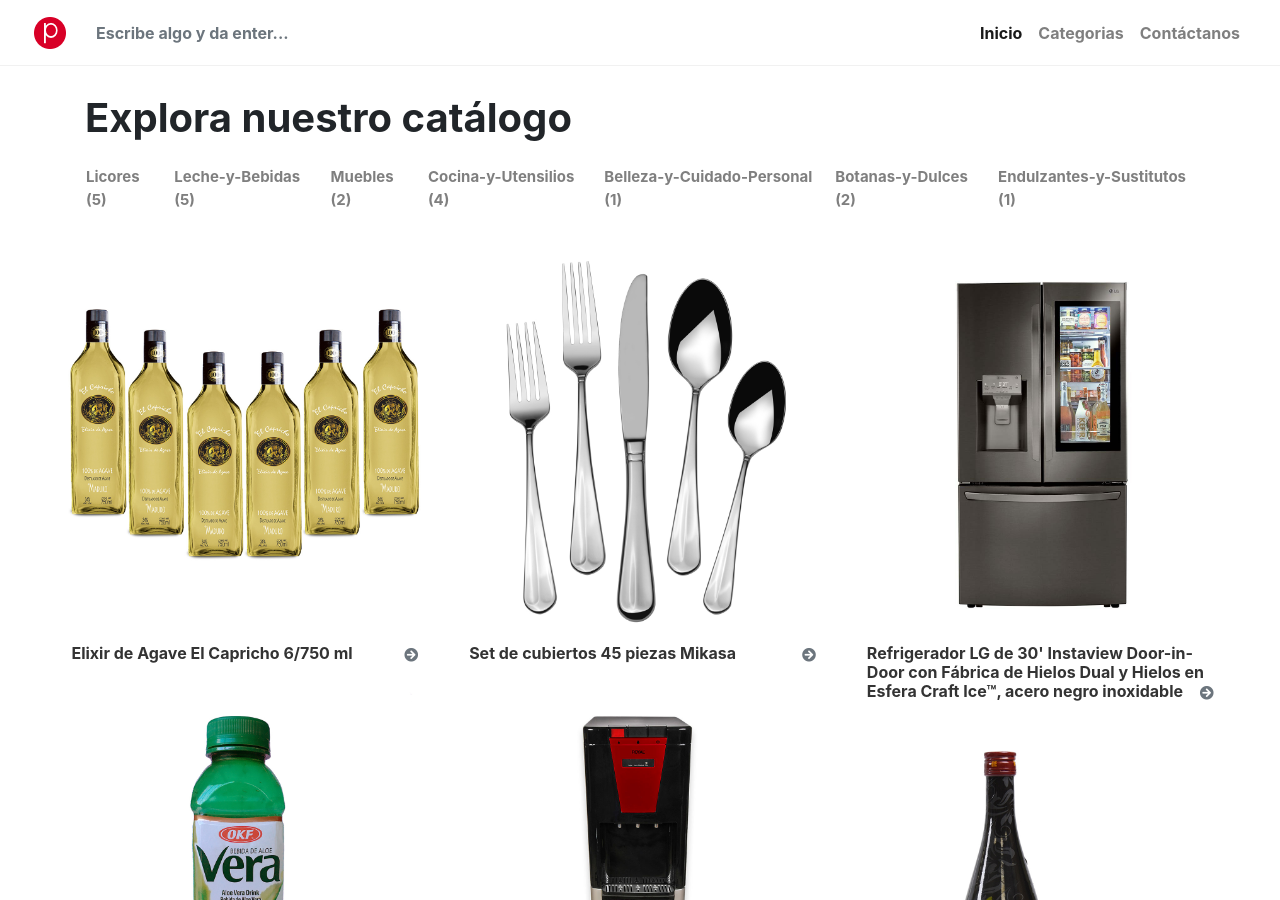
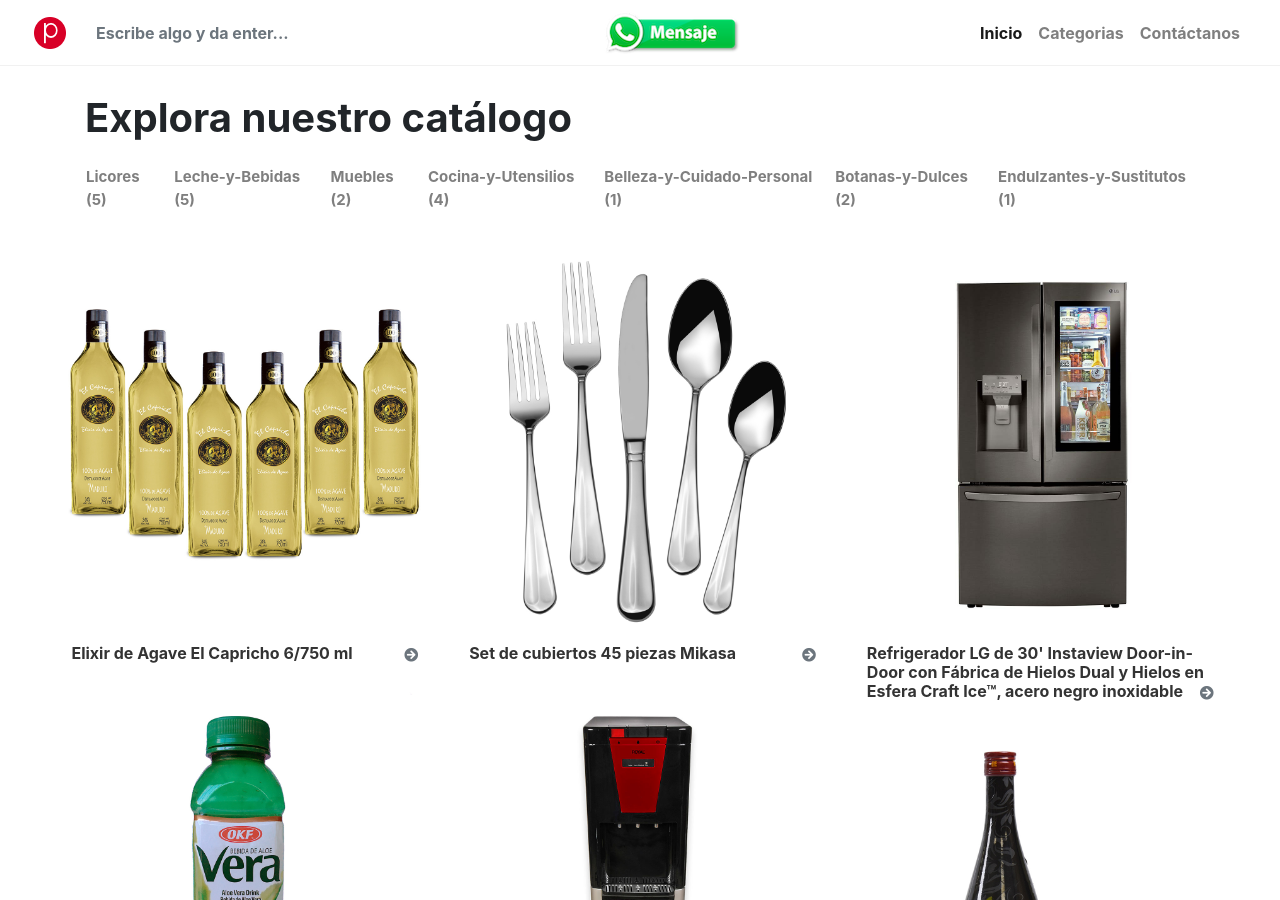
Before and after one commit to saldodromo-mx/webpage, a Jekyll site: the page built from index.html, in a window 1280 px wide and 900 px high. Built offline with Jekyll 4.4.1, drawn with Linux system fonts in a browser that asks for light colours; nearby versions of some CDN libraries; library files that are not in the unit come from our copies; the list of posts is cut into pages by our own code; comment, search, counter and statistics services are not loaded.

Commit message:
Agregar imagen transparente de whatsapp Cambiar el lauoyt default para sumar clase navbar-nav mc-auto align-items-center Crear el _includes menu-whatsapp.html

```diff
--- /dev/null
+++ b/_includes/menu-whatsapp.html
@@ -0,0 +1,5 @@
+<!--  Replace top menu links here -->
+
+<li class="nav-item">
+    <a href="https://api.whatsapp.com/send?phone=525621053092" rel="noopener noreferrer" target="_blank"> <img src="{{site.baseurl}}/assets/images/contacto-whats.png"> </a>
+</li>
--- a/_layouts/default.html
+++ b/_layouts/default.html
@@ -32,7 +32,10 @@
     <div class="collapse navbar-collapse" id="navbarsDefault">
     	<ul class="navbar-nav mr-auto align-items-center">
             {% include search-lunr.html %}
-    	</ul>
+      </ul>
+      <ul class="navbar-nav mc-auto align-items-center">
+           {% include menu-whatsapp.html %}
+      </ul>
     	<ul class="navbar-nav ml-auto align-items-center">
     		{% include menu-header.html %}
     	</ul>
```
Also changed, not shown: assets/images/contacto-whats.png (added).
